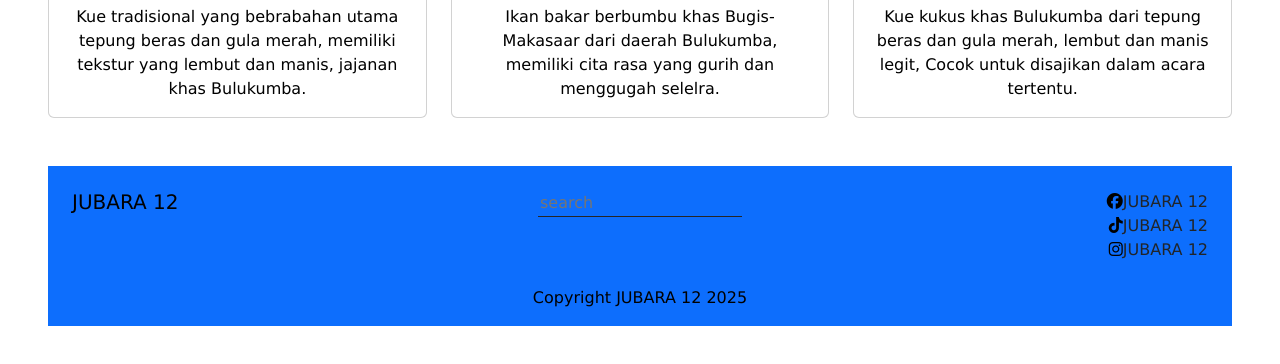
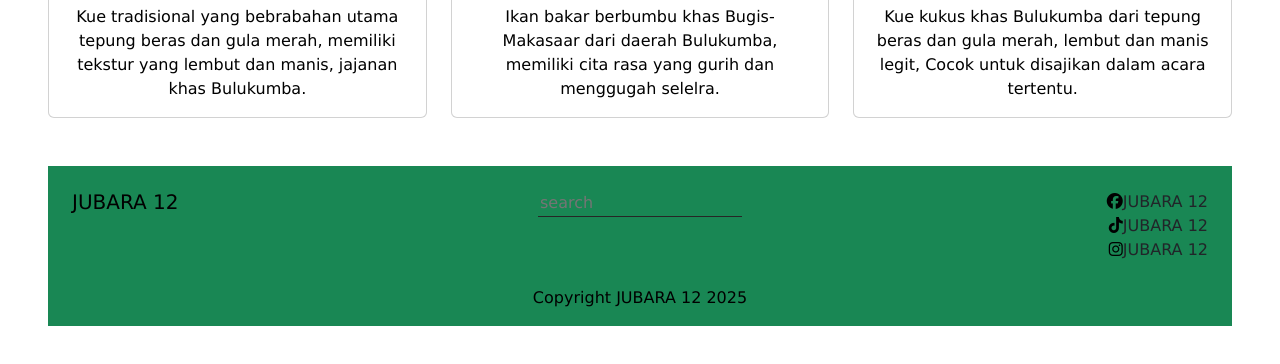
Before and after one commit to Padliriski12/JUBARA12, a plain HTML site: page index.html in a window 1280 px wide. Shown: the part 2681-3045 px from the top of the page. Drawn offline with nearby package versions, Linux system fonts and the light colour scheme.

Commit message:
Add files via upload

```diff
--- a/index.html
+++ b/index.html
@@ -185,7 +185,7 @@
             </div>
           </div>
 
-          <footer class="bg-primary mt-5 mb-5 text-center">
+          <footer class="bg-success mt-5 mb-5 text-center">
             <div class="row p-4">
               <div class="col text-start">
                 <h5>JUBARA 12</h5>
```
